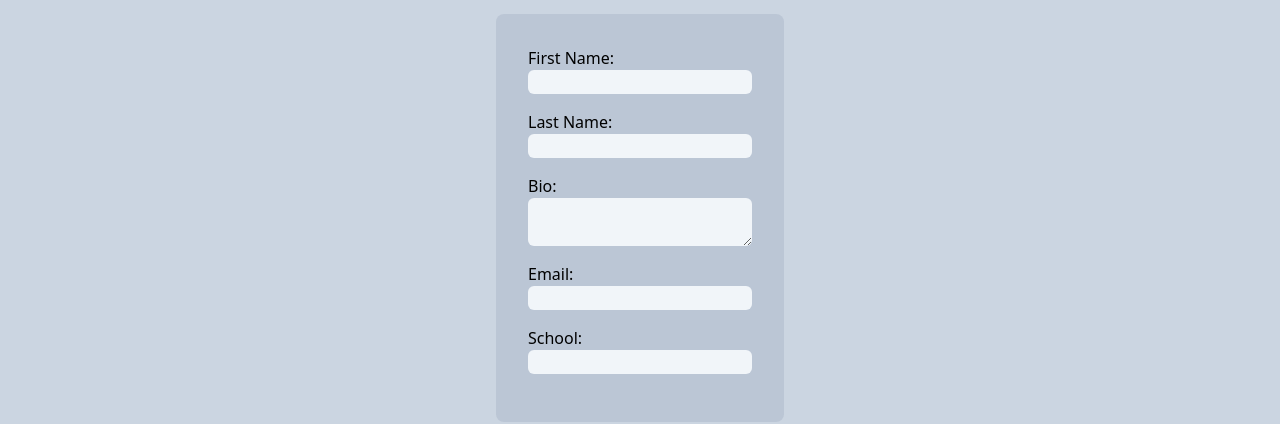
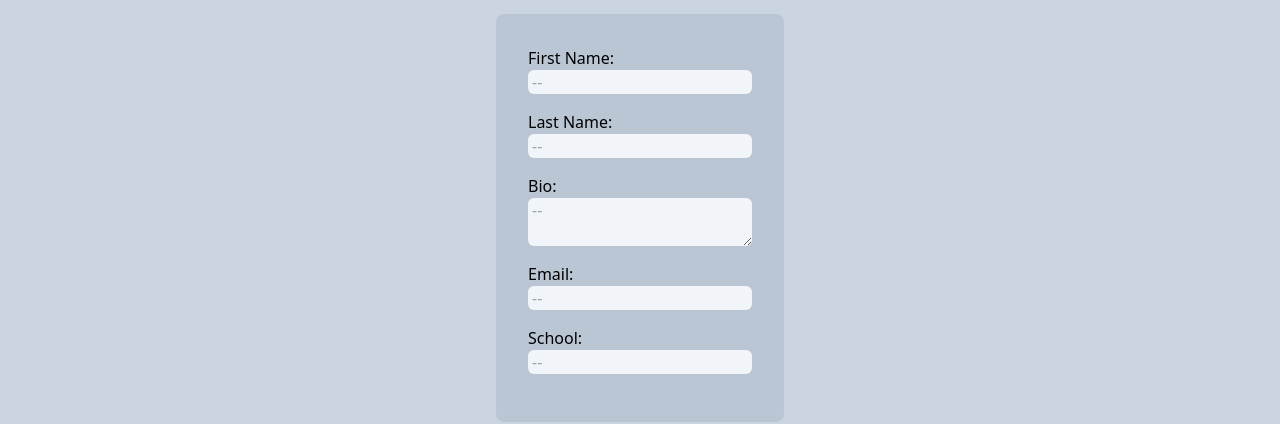
Before and after one commit to ilhanbae/Grouped, a React (Create React App) app in the folder front_end/: page /profile in a window 1280 px wide. Shown: the part 244-668 px from the top of the page. Built offline with nearby package versions, Linux system fonts and the light colour scheme; no server answers.

Commit message:
Change empty form placeholder to '--'

```diff
--- a/front_end/src/pages/Profile/Profile.jsx
+++ b/front_end/src/pages/Profile/Profile.jsx
@@ -30,7 +30,10 @@ const Profile = () => {
           lastname: response.data.lastName ? response.data.lastName : "",
           bio: response.data.bio ? response.data.bio : "",
           email: response.data.email ? response.data.email : "",
-          school: response.data.school ? response.data.school : "",
+          school:
+            response.data?.school !== "Not Applicable"
+              ? response.data.school
+              : "",
         });
       })
       .catch((error) => console.error(error));
@@ -55,6 +58,7 @@ const Profile = () => {
               id="firstname"
               type="text"
               value={userInfo.firstname}
+              placeholder="--"
               readOnly
             />
           </div>
@@ -67,7 +71,8 @@ const Profile = () => {
               className="rounded-md w-full px-1 bg-slate-100"
               id="lastname"
               type="text"
-              defaultValue={userInfo.lastname}
+              value={userInfo.lastname}
+              placeholder="--"
               readOnly
             />
           </div>
@@ -79,7 +84,8 @@ const Profile = () => {
             <textarea
               className="rounded-md px-1 bg-slate-100"
               id="bio"
-              defaultValue={userInfo.bio}
+              value={userInfo.bio}
+              placeholder="--"
               readOnly
             />
           </div>
@@ -92,7 +98,8 @@ const Profile = () => {
               className="rounded-md w-full px-1 bg-slate-100"
               id="email"
               type="text"
-              defaultValue={userInfo.email}
+              value={userInfo.email}
+              placeholder="--"
               readOnly
             />
           </div>
@@ -104,6 +111,7 @@ const Profile = () => {
               id="school"
               type="text"
               defaultValue={userInfo.school}
+              placeholder="--"
               readOnly
             />
           </div>
```
